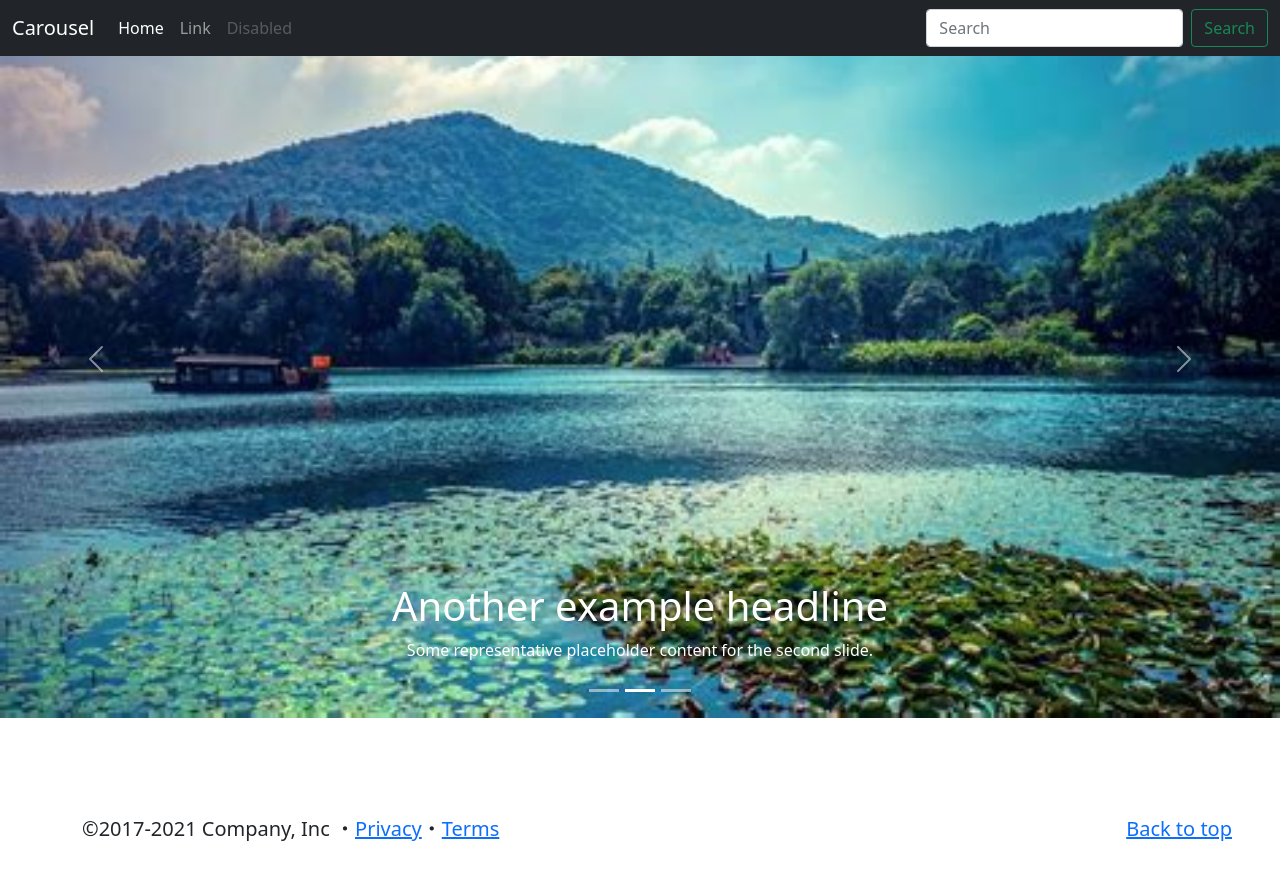
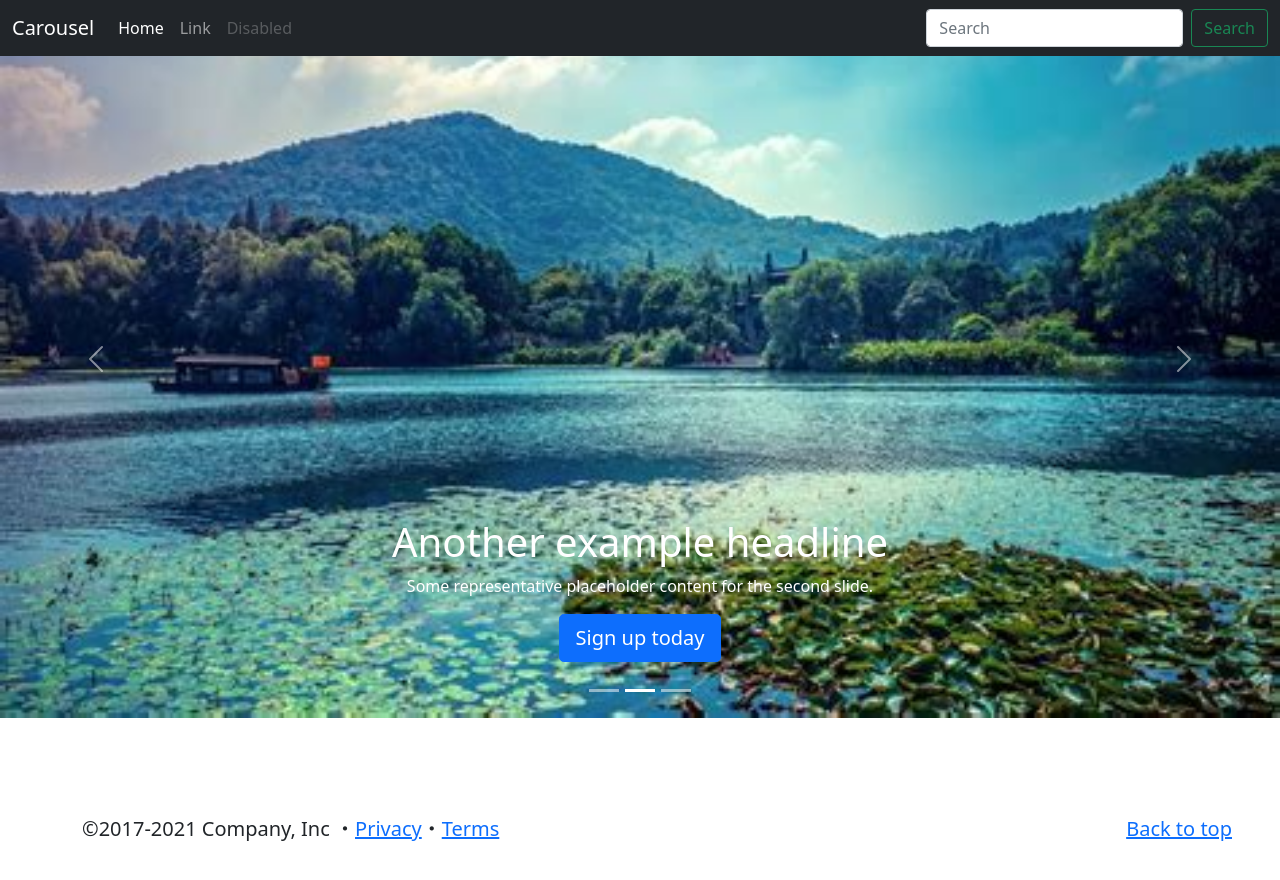
Before and after one commit to tamdvFX23142/lab13, a plain HTML site: page index.html in a window 1280 px wide. Both pictures are taken after a click on the link "Home". Drawn offline with nearby package versions, Linux system fonts and the light colour scheme.

Commit message:
add button on banner

```diff
--- a/index.html
+++ b/index.html
@@ -114,6 +114,7 @@
           <div class="carousel-caption d-none d-md-block">
             <h1>Another example headline</h1>
             <p>Some representative placeholder content for the second slide.</p>
+            <p><a href="#" class="btn btn-lg btn-primary">Sign up today</a></p>
           </div>
         </div>
         <div class="carousel-item bg-img3">
@@ -121,6 +122,7 @@
           <div class="carousel-caption d-none d-md-block">
             <h1>One more for good measure</h1>
             <p>Some representative placeholder content for the third slide.</p>
+            <p><a href="#" class="btn btn-lg btn-primary">Sign up today</a></p>
           </div>
         </div>
       </div>
```
